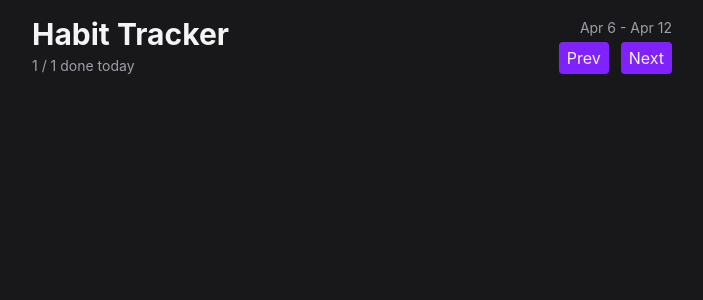
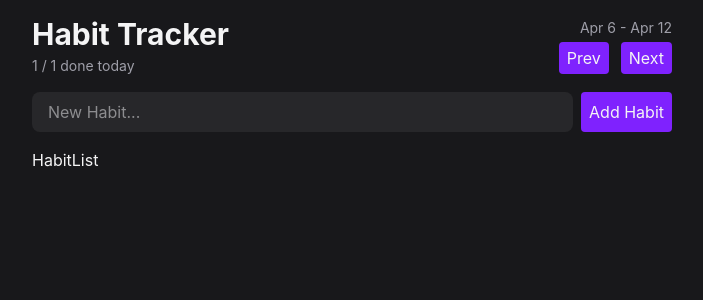
Before and after one commit to esrafil418/iHabit, a React (Vite) app: page / in a window 1280 px wide. Shown: the top 300 px of the page, without its empty margins (288-991 px from the left). Built offline with nearby package versions, Linux system fonts and the light colour scheme.

Commit message:
feat: Creat Habit Form Section

```diff
--- a/src/App.tsx
+++ b/src/App.tsx
@@ -1,9 +1,13 @@
+import HabitForm from "./components/HabitForm";
+import HabitList from "./components/HabitList";
 import Header from "./components/Header";
 
 export default function App() {
 	return (
 		<div className="max-w-2xl mx-auto p-4 flex flex-col gap-4">
 			<Header />
+			<HabitForm />
+			<HabitList />
 		</div>
 	);
 }
--- a/src/components/Buttons.tsx
+++ b/src/components/Button.tsx
@@ -4,7 +4,7 @@
 	children: ReactNode;
 };
 
-export default function Buttons({ children }: ButtonProps) {
+export default function Button({ children }: ButtonProps) {
 	return (
 		<button
 			type="button"
--- /dev/null
+++ b/src/components/HabitForm.tsx
@@ -0,0 +1,14 @@
+import Button from "./Button";
+
+export default function HabitForm() {
+	return (
+		<form className="flex gap-2">
+			<input
+				type="text"
+				className="flex-1 rounded-lg bg-zinc-800 px-4 py-2 outline-none focus-visible:ring-2 focus-visible:ring-violet-500"
+				placeholder="New Habit..."
+			/>
+			<Button>Add Habit</Button>
+		</form>
+	);
+}
--- /dev/null
+++ b/src/components/HabitList.tsx
@@ -0,0 +1,3 @@
+export default function HabitList() {
+	return <div>HabitList</div>;
+}
--- a/src/components/Header.tsx
+++ b/src/components/Header.tsx
@@ -1,4 +1,4 @@
-import Buttons from "./Buttons";
+import Button from "./Button";
 
 export default function Header() {
 	return (
@@ -11,8 +11,8 @@
 			<div className="flex flex-col gap-1 items-end">
 				<span className="text-zinc-400 text-sm">Apr 6 - Apr 12</span>
 				<div className="flex items-center gap-3">
-					<Buttons>Prev</Buttons>
-					<Buttons>Next</Buttons>
+					<Button>Prev</Button>
+					<Button>Next</Button>
 				</div>
 			</div>
 		</header>
```
Also changed, not shown: 1 other file (tests, documents, lock files or other folders).
